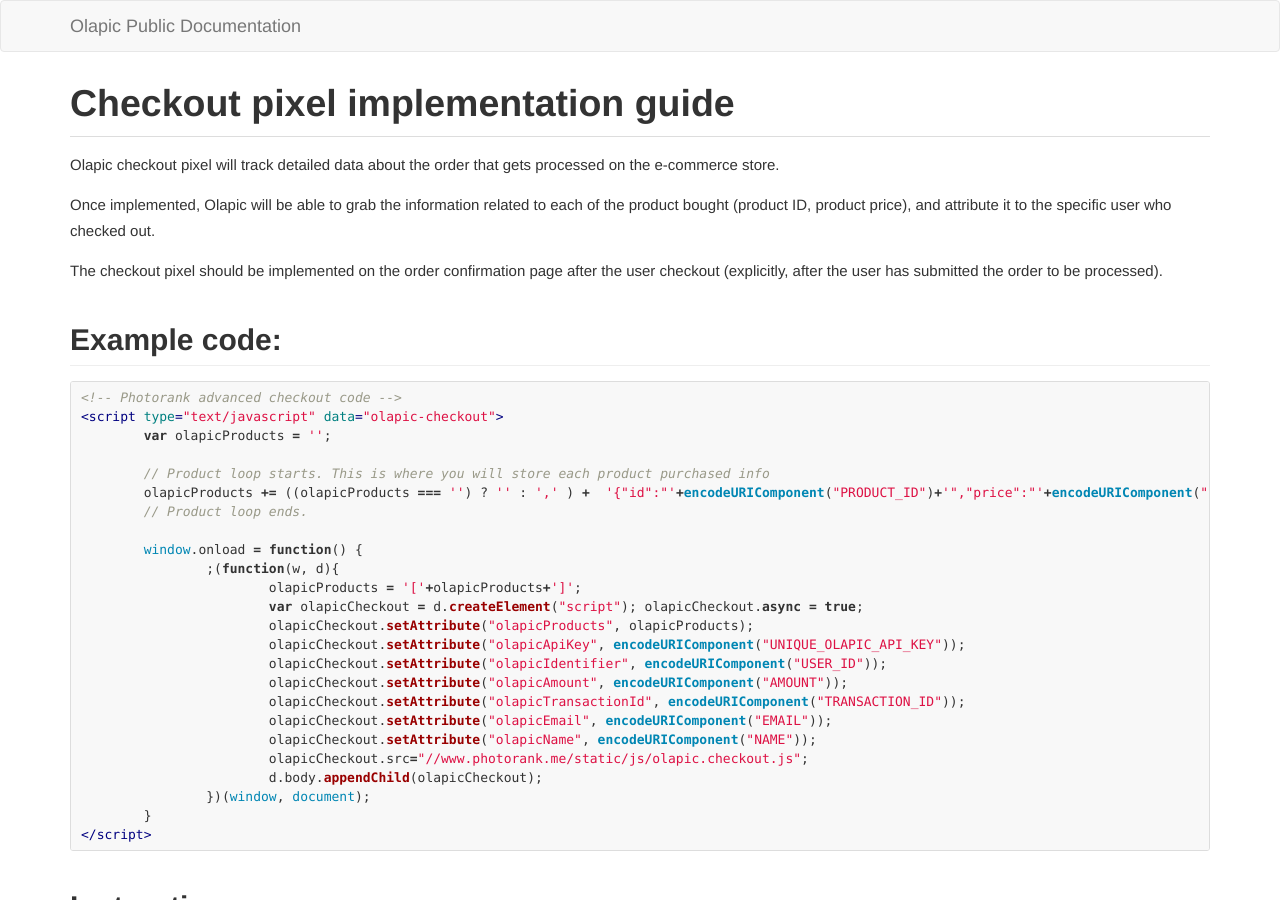
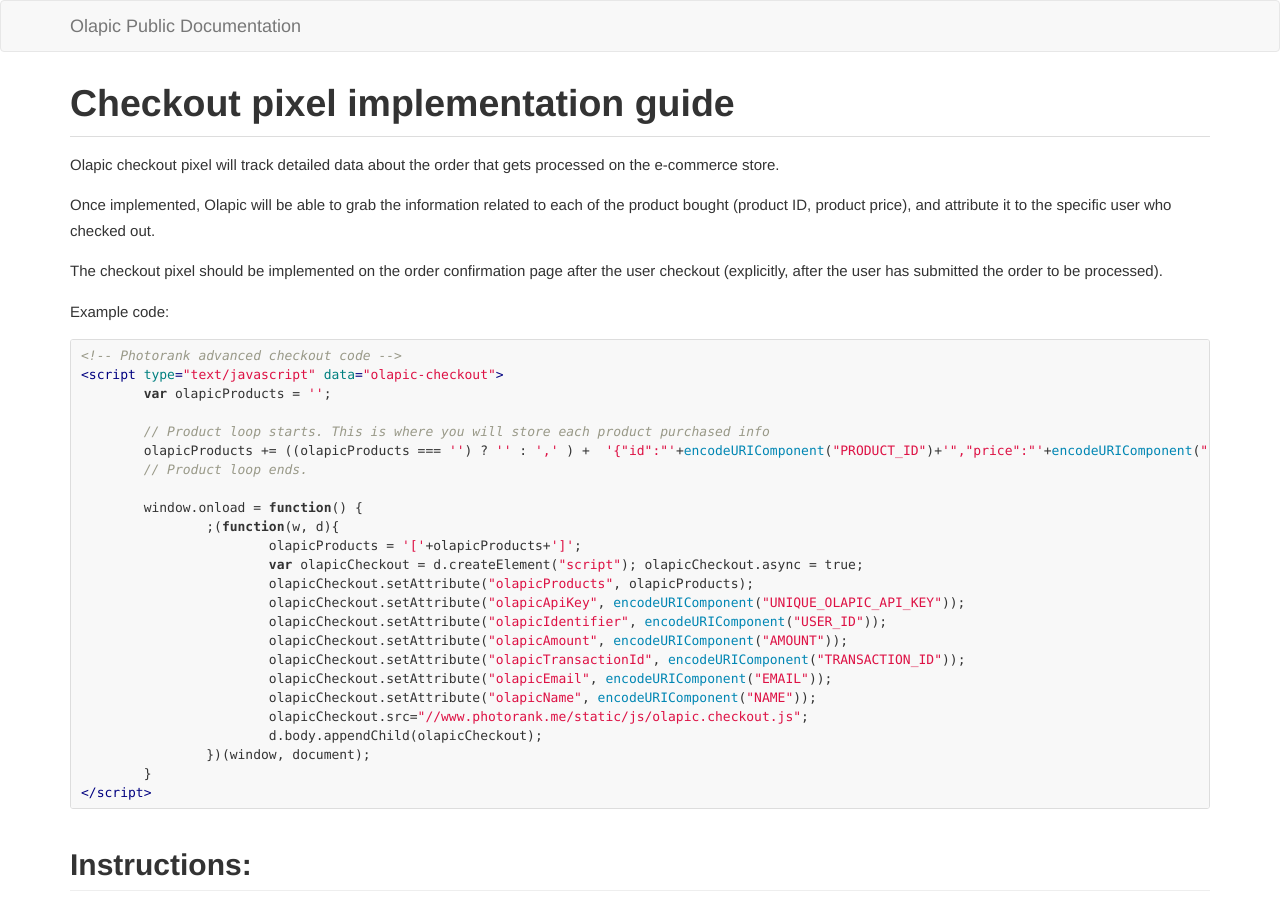
Before and after one commit to james89/PublicDocs, a Jekyll site: the page built from checkout-pixel-implementation-public.md, in a window 1280 px wide and 900 px high. Built offline with Jekyll 4.4.1, drawn with Linux system fonts in a browser that asks for light colours; nearby versions of some CDN libraries; Markdown is read by kramdown in place of the engine named in the settings.

Commit message:
Commit on request - shell

````diff
--- a/checkout-pixel-implementation-public.md
+++ b/checkout-pixel-implementation-public.md
@@ -13,9 +13,9 @@
 
 The checkout pixel should be implemented on the order confirmation page after the user checkout (explicitly, after the user has submitted the order to be processed).
 
-## Example code:
+Example code:
 
-```html
+```
 <!-- Photorank advanced checkout code -->
 <script type="text/javascript" data="olapic-checkout">
 	var olapicProducts = '';
````
